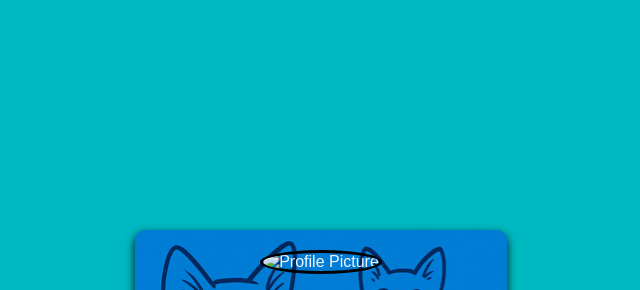
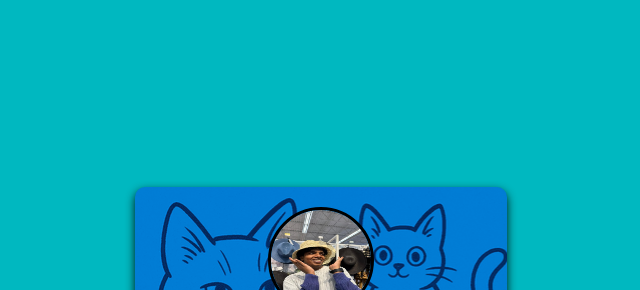
Before and after one commit to V41sh77/css-challenge-2, a plain HTML site: page index.html in a window 1280 px wide. Shown: the part 81-371 px from the top of the page, without its empty margins (319-959 px from the left). Drawn offline with Linux system fonts and the light colour scheme.

Commit message:
index.html

```diff
--- a/index.html
+++ b/index.html
@@ -8,7 +8,7 @@
 </head>
 <body>
   <div class="profile-card">
-    <img src="vp.png" alt="Profile Picture" class="avatar">
+    <img src="vp.jpg" alt="Profile Picture" class="avatar">
     <h1>vaishnav vijayan</h1>
     <p class="bio">Web Developer | Coffee Lover | Cat Enthusiast</p>
   </div>
```
